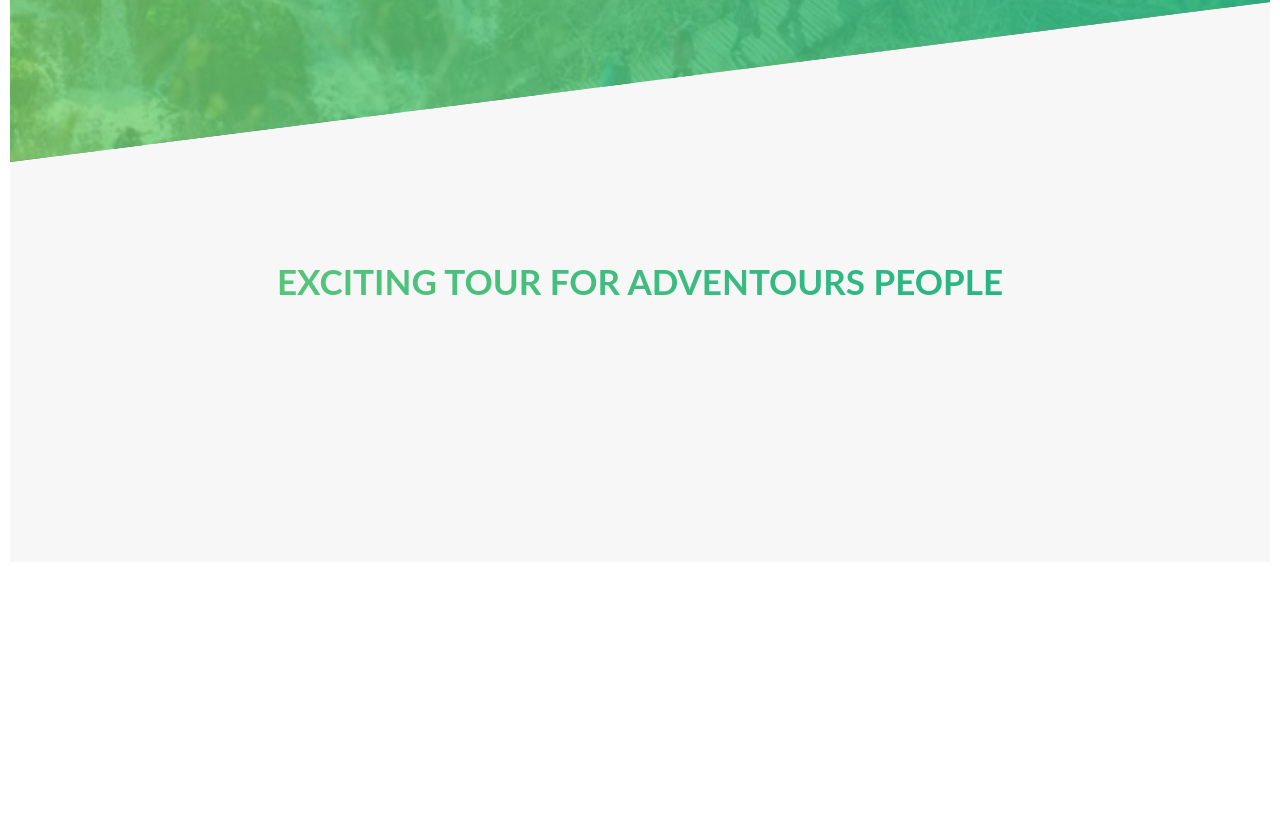
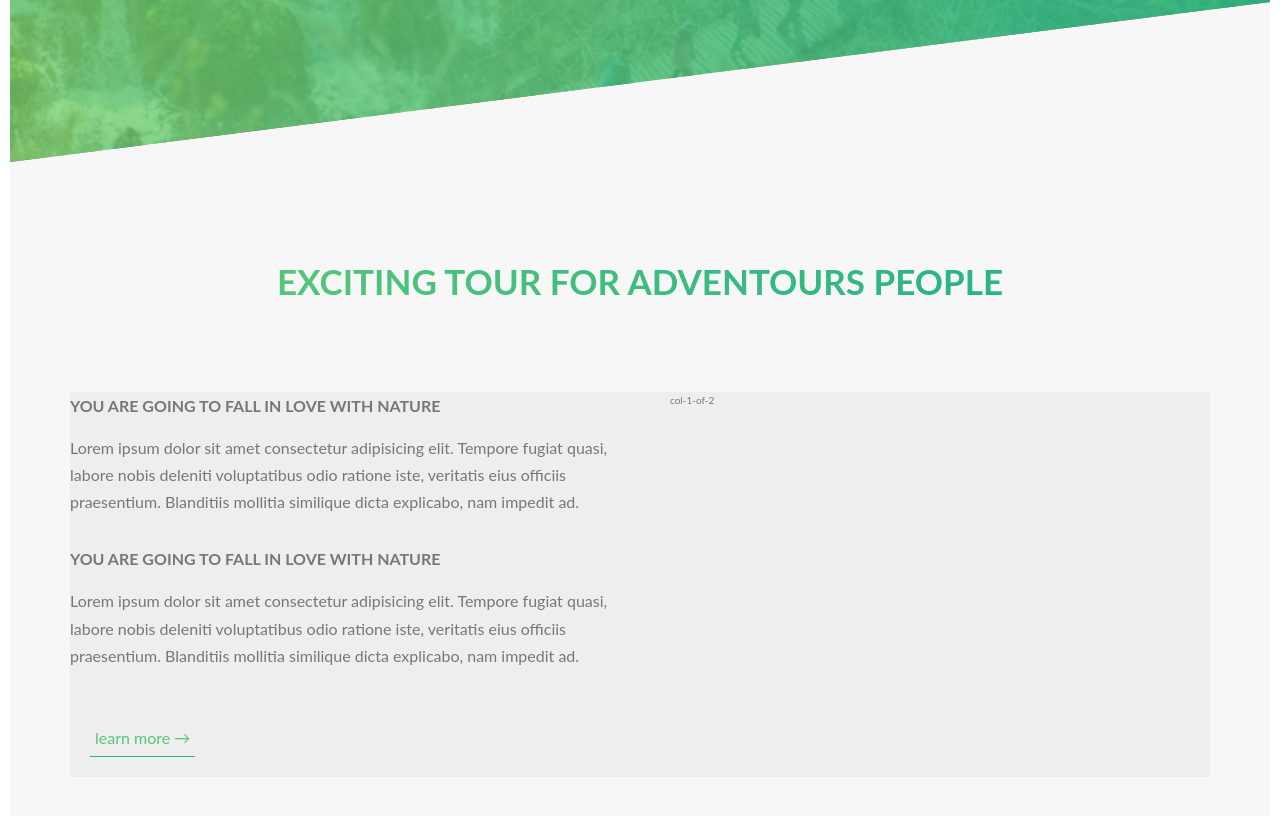
Before and after one commit to solomonfrank/natour-tour, a website: page index.html in a window 1280 px wide. Shown: the part 608-1424 px from the top of the page. Before the commit the page ends 1180 px from the top, so only its background shows below. Drawn offline with Linux system fonts and the light colour scheme.

Commit message:
add about section

```diff
--- a/index.html
+++ b/index.html
@@ -22,7 +22,36 @@
     <main>
       <section class="section-about">
         <div class="u-center-text">
-          <h2 class="heading-secondary">Exciting tour for adventours people</h2>
+          <h2 class="heading-secondary u-margin-bottom-big">
+            Exciting tour for adventours people
+          </h2>
+        </div>
+
+        <div class="row">
+          <div class="col-1-of-2">
+            <h3 class="heading-textiary u-margin-bottom-small">
+              You are going to fall in love with nature
+            </h3>
+            <p class="paragraph">
+              Lorem ipsum dolor sit amet consectetur adipisicing elit. Tempore
+              fugiat quasi, labore nobis deleniti voluptatibus odio ratione
+              iste, veritatis eius officiis praesentium. Blanditiis mollitia
+              similique dicta explicabo, nam impedit ad.
+            </p>
+
+            <h3 class="heading-textiary u-margin-bottom-small">
+              You are going to fall in love with nature
+            </h3>
+            <p class="paragraph">
+              Lorem ipsum dolor sit amet consectetur adipisicing elit. Tempore
+              fugiat quasi, labore nobis deleniti voluptatibus odio ratione
+              iste, veritatis eius officiis praesentium. Blanditiis mollitia
+              similique dicta explicabo, nam impedit ad.
+            </p>
+
+            <a href="#" class="btn-text">learn more &rarr;</a>
+          </div>
+          <div class="col-1-of-2">col-1-of-2</div>
         </div>
       </section>
     </main>
--- a/sass/abstracts/_variables.scss
+++ b/sass/abstracts/_variables.scss
@@ -6,6 +6,8 @@ $color-gray-light-1: #f7f7f7;
 $color-style-color: #777;
 $color-black: #000;
 
+//font
+$default-font-style: 1.6rem;
 $grid-width: 114rem;
 $gutter-vertical: 8rem;
 $gutter-horizontal: 6rem;
--- a/sass/base/_topography.scss
+++ b/sass/base/_topography.scss
@@ -35,3 +35,16 @@
     text-shadow: 0.5rem 1rem 2rem rgba($color-black, 0.2);
   }
 }
+
+.heading-textiary {
+  text-transform: uppercase;
+  font-size: 1.6rem;
+  font-weight: 700;
+}
+.paragraph {
+  font-size: 1.6rem;
+
+  &:not(:last-child) {
+    margin-bottom: 3rem;
+  }
+}
--- a/sass/base/_utilies.scss
+++ b/sass/base/_utilies.scss
@@ -1,3 +1,11 @@
 .u-center-text {
   text-align: center;
 }
+
+.u-margin-bottom-big {
+  margin-bottom: 8rem;
+}
+
+.u-margin-bottom-small {
+  margin-bottom: 1.5rem;
+}
--- a/sass/components/buttons.scss
+++ b/sass/components/buttons.scss
@@ -4,7 +4,7 @@
     text-decoration: none;
     text-transform: uppercase;
     border-radius: 10rem;
-    font-size: 1.9rem;
+    font-size: $default-font-style;
     display: inline-block;
     transition: all 0.2s;
     position: relative;
@@ -44,3 +44,26 @@
     opacity: 0.1;
   }
 }
+.btn-text {
+  &:link,
+  &:visited {
+    font-size: $default-font-style;
+    text-decoration: none;
+    color: $color-primary-light;
+    display: inline-block;
+    border-bottom: 1px solid $color-primary-dark;
+    padding: 5px;
+    margin: 20px;
+    transition: all 0.2s;
+  }
+
+  &:hover {
+    color: #fff;
+    background-color: $color-primary-light;
+    transform: translateY(-2px);
+  }
+  &:active {
+    transform: translateY(0px);
+    box-shadow: 0rem 0.5rem 1rem rgba(0, 0, 0, 0.2);
+  }
+}
--- a/sass/layout/_grid.scss
+++ b/sass/layout/_grid.scss
@@ -8,8 +8,6 @@
   @include clearfix;
 
   [class^="col-"] {
-    background-color: red;
-
     float: left;
 
     &:not(:last-child) {
```
Also changed, not shown: css/style.css.
